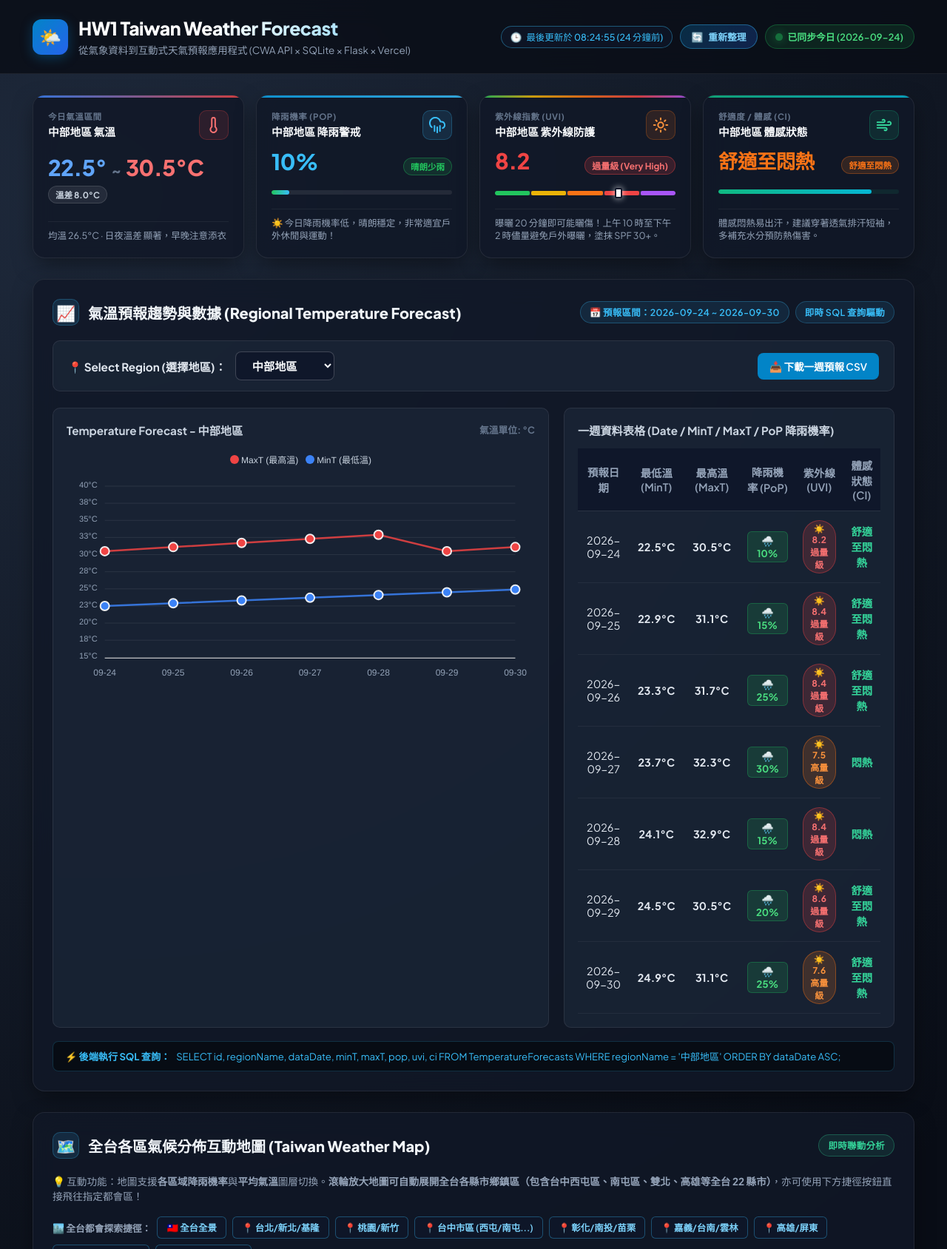
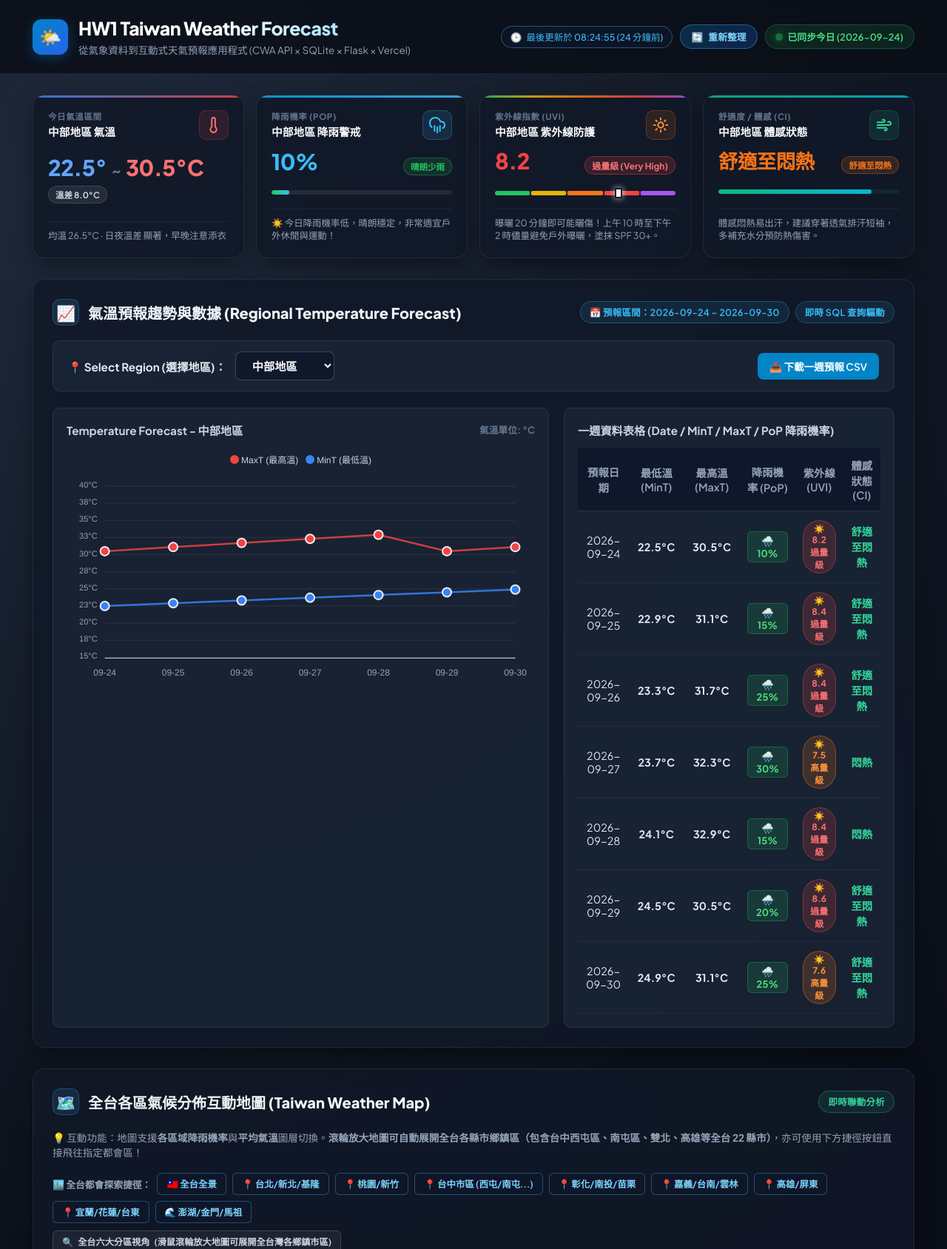
Before and after one commit to wujin57/hw1-CWA, a Flask app: page / in a window 1280 px wide. Shown: the top 1688 px of the page at 74% size. Run offline with Flask 3, Linux system fonts and the light colour scheme; data comes from the database, SQL or seed files in the repository; some libraries are stand-ins or nearby versions.

Commit message:
docs: 移除後端 SQL 查詢展示框並更新 README 最新 Demo 預覽圖

```diff
--- a/templates/index.html
+++ b/templates/index.html
@@ -1133,12 +1133,6 @@
             </table>
           </div>
         </div>
-      </div>
-
-      <!-- 顯示執行的 SQL 查詢語法 -->
-      <div class="sql-box">
-        <span>⚡ <b>後端執行 SQL 查詢：</b></span>
-        <code id="sql-text">SELECT id, regionName, dataDate, minT, maxT, pop, uvi, ci FROM TemperatureForecasts WHERE regionName = '中部地區' ORDER BY dataDate ASC;</code>
       </div>
     </section>
 
@@ -2265,11 +2259,7 @@
       const regionData = allForecasts.filter(d => d.regionName === regionName);
       if (!regionData.length) return;
 
-      // 1. 更新 SQL 顯示
-      document.getElementById("sql-text").textContent =
-        `SELECT id, regionName, dataDate, minT, maxT, pop, uvi, ci FROM TemperatureForecasts WHERE regionName = '${regionName}' ORDER BY dataDate ASC;`;
-
-      // 2. 更新折線圖標題
+      // 1. 更新折線圖標題
       if (currentSelectedDistrict) {
         const dist = DISTRICT_DATA.find(d => d.id === currentSelectedDistrict || d.name === currentSelectedDistrict);
         document.getElementById("chart-title").textContent = dist
```
Also changed, not shown: README.md, assets/demo_forecast.png, assets/demo_map.png.
